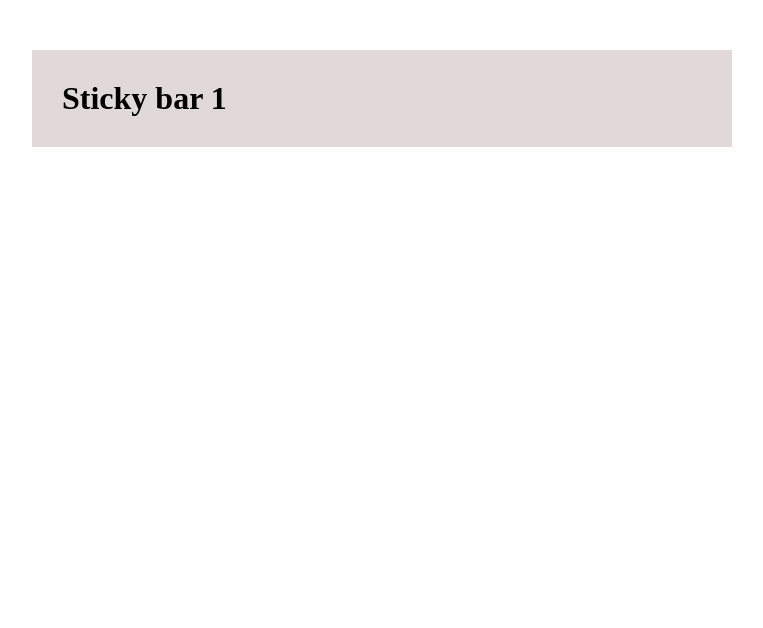
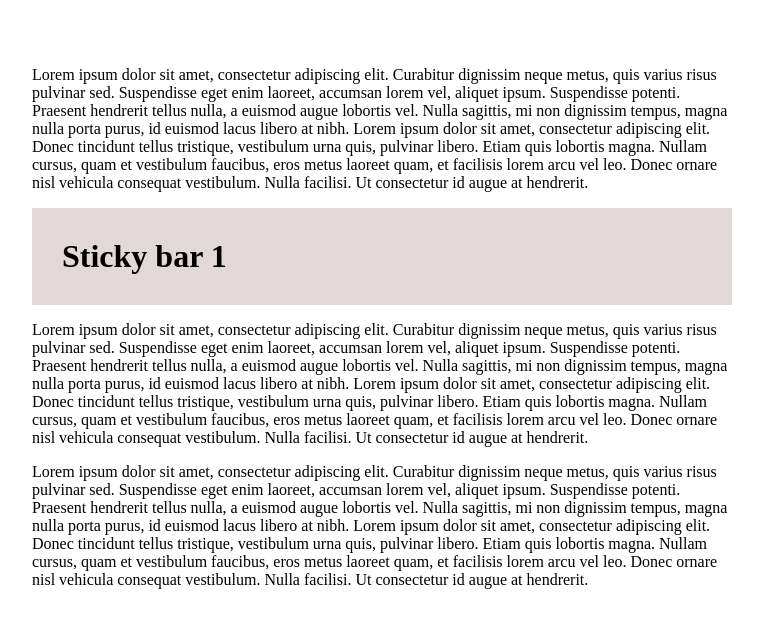
Before and after one commit to benjaminreid/position-sticky-polyfill, a plain HTML site: page demo/index.html in a window 1280 px wide. Shown: the top 628 px of the page, without its empty margins (258-1021 px from the left). Drawn offline with Linux system fonts and the light colour scheme.

Commit message:
Give demo more context

```diff
--- a/demo/index.html
+++ b/demo/index.html
@@ -8,9 +8,21 @@
 
     <div class="wrapper">
 
+      <p>
+        Lorem ipsum dolor sit amet, consectetur adipiscing elit. Curabitur dignissim neque metus, quis varius risus pulvinar sed. Suspendisse eget enim laoreet, accumsan lorem vel, aliquet ipsum. Suspendisse potenti. Praesent hendrerit tellus nulla, a euismod augue lobortis vel. Nulla sagittis, mi non dignissim tempus, magna nulla porta purus, id euismod lacus libero at nibh. Lorem ipsum dolor sit amet, consectetur adipiscing elit. Donec tincidunt tellus tristique, vestibulum urna quis, pulvinar libero. Etiam quis lobortis magna. Nullam cursus, quam et vestibulum faucibus, eros metus laoreet quam, et facilisis lorem arcu vel leo. Donec ornare nisl vehicula consequat vestibulum. Nulla facilisi. Ut consectetur id augue at hendrerit.
+      </p>
+
       <div class="header" id="first">
         <h1>Sticky bar 1</h1>
       </div>
+
+      <p>
+        Lorem ipsum dolor sit amet, consectetur adipiscing elit. Curabitur dignissim neque metus, quis varius risus pulvinar sed. Suspendisse eget enim laoreet, accumsan lorem vel, aliquet ipsum. Suspendisse potenti. Praesent hendrerit tellus nulla, a euismod augue lobortis vel. Nulla sagittis, mi non dignissim tempus, magna nulla porta purus, id euismod lacus libero at nibh. Lorem ipsum dolor sit amet, consectetur adipiscing elit. Donec tincidunt tellus tristique, vestibulum urna quis, pulvinar libero. Etiam quis lobortis magna. Nullam cursus, quam et vestibulum faucibus, eros metus laoreet quam, et facilisis lorem arcu vel leo. Donec ornare nisl vehicula consequat vestibulum. Nulla facilisi. Ut consectetur id augue at hendrerit.
+      </p>
+
+      <p>
+        Lorem ipsum dolor sit amet, consectetur adipiscing elit. Curabitur dignissim neque metus, quis varius risus pulvinar sed. Suspendisse eget enim laoreet, accumsan lorem vel, aliquet ipsum. Suspendisse potenti. Praesent hendrerit tellus nulla, a euismod augue lobortis vel. Nulla sagittis, mi non dignissim tempus, magna nulla porta purus, id euismod lacus libero at nibh. Lorem ipsum dolor sit amet, consectetur adipiscing elit. Donec tincidunt tellus tristique, vestibulum urna quis, pulvinar libero. Etiam quis lobortis magna. Nullam cursus, quam et vestibulum faucibus, eros metus laoreet quam, et facilisis lorem arcu vel leo. Donec ornare nisl vehicula consequat vestibulum. Nulla facilisi. Ut consectetur id augue at hendrerit.
+      </p>
 
     </div>
 
```
